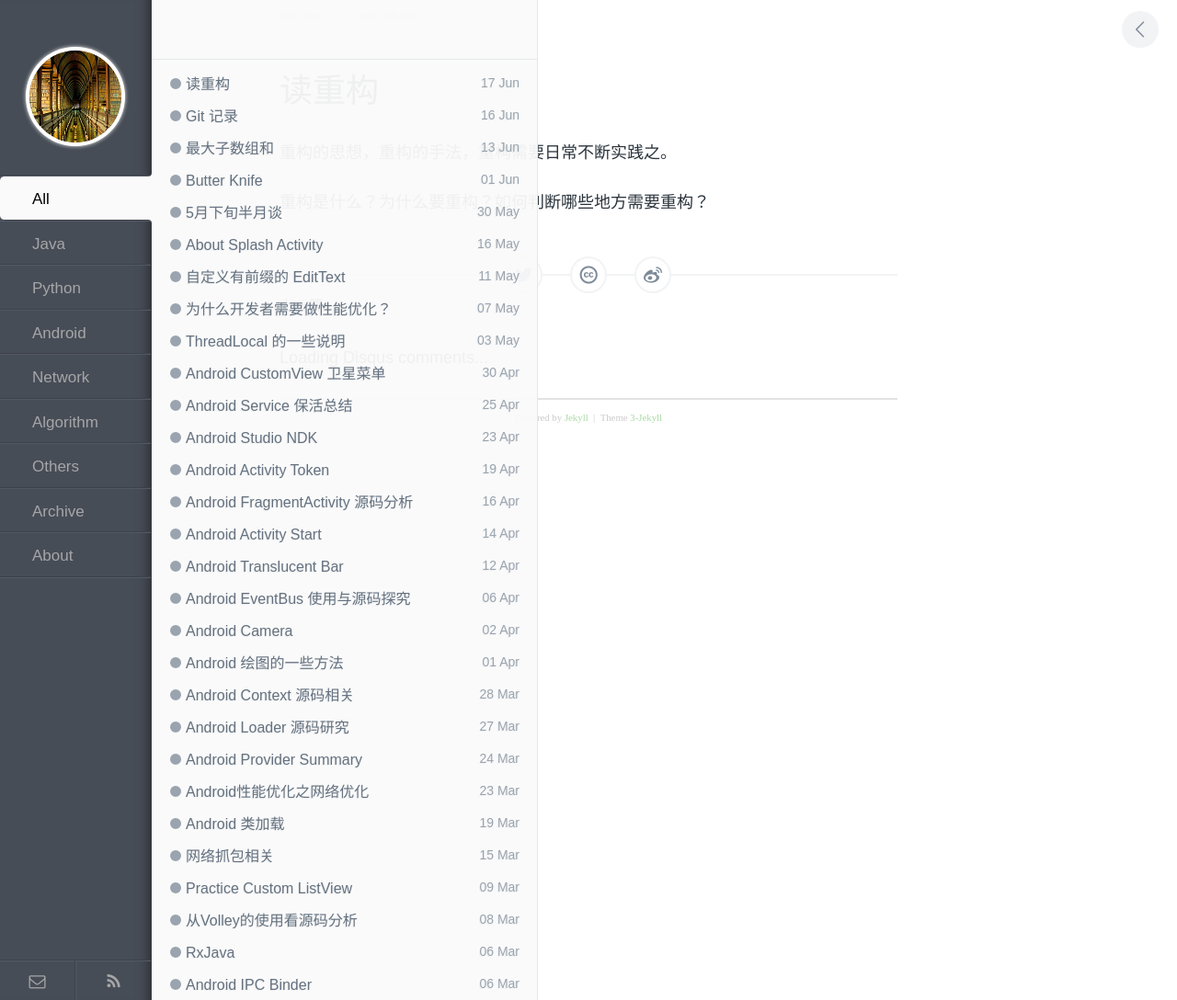
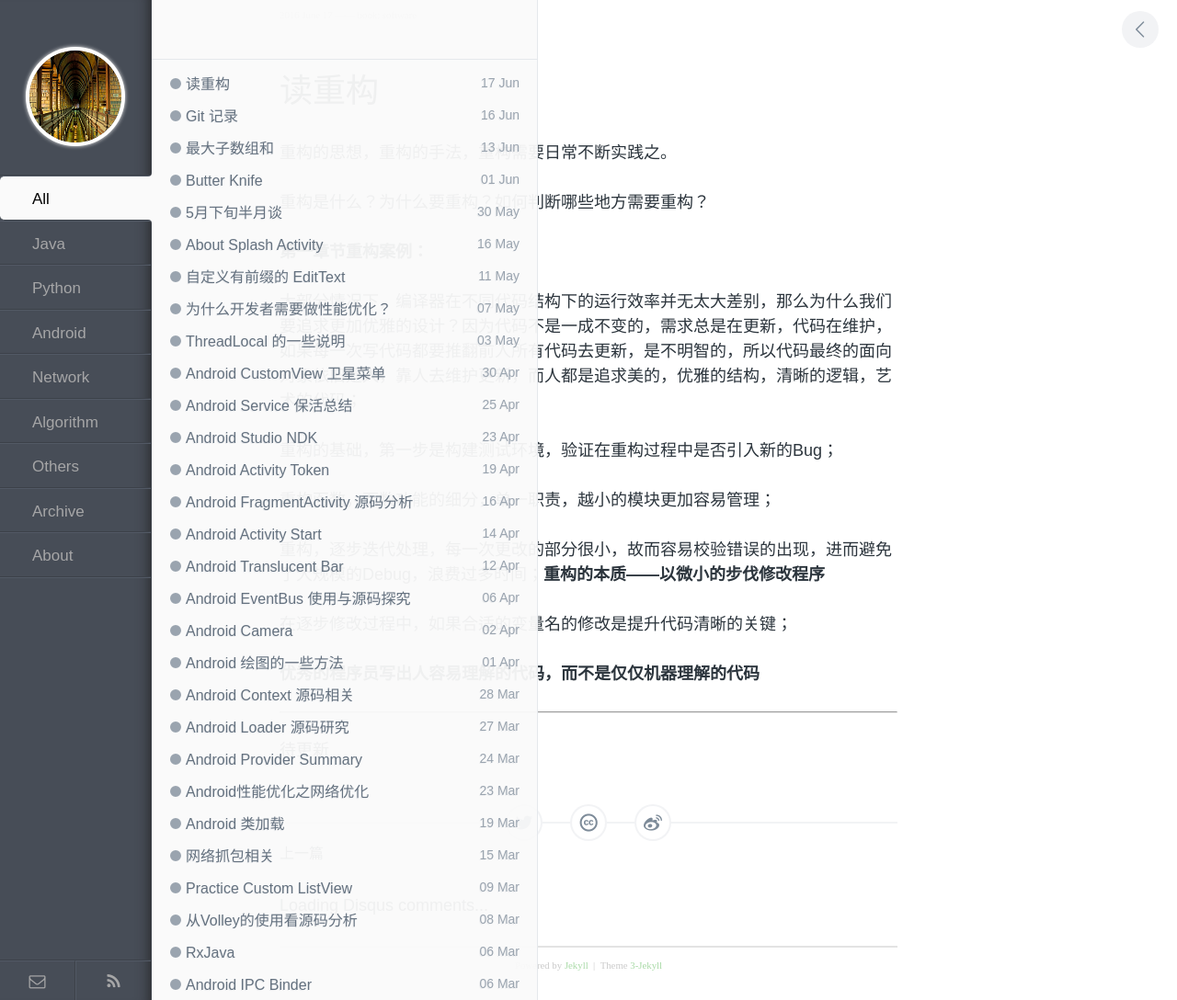
Before and after one commit to enlipan/enlipan.github.io, a Jekyll site: the page built from _posts/2016-06-17-read-refactoring.md, in a window 1280 px wide. Shown: the whole page at 92% size. Built offline with Jekyll 4.4.1, drawn with Linux system fonts in a browser that asks for light colours; nearby versions of some CDN libraries; comment, search, counter and statistics services are not loaded.

Commit message:
modify pages refactoring

```diff
--- a/_posts/2016-06-17-read-refactoring.md
+++ b/_posts/2016-06-17-read-refactoring.md
@@ -8,3 +8,27 @@ keywords: [book, software]
 重构的思想，重构的手法，重构需要日常不断实践之。
 
 重构是什么？为什么要重构？如何判断哪些地方需要重构？
+
+
+**第一章节重构案例：**
+
+大部分情况下，编译器在不同代码结构下的运行效率并无太大差别，那么为什么我们要追求更加优雅的设计？因为代码不是一成不变的，需求总是在更新，代码在维护，如果每一次写代码都要推翻前人所有代码去更新，是不明智的，所以代码最终的面向对象依旧是人，靠人去维护更新，而人都是追求美的，优雅的结构，清晰的逻辑，艺术的代码；
+
+重构的基础，第一步是构建测试环境，验证在重构过程中是否引入新的Bug；
+
+重构函数，函数功能的细分，单一职责，越小的模块更加容易管理；
+
+重构，逐步迭代处理，每一次更改的部分很小，故而容易校验错误的出现，进而避免了大规模的Debug，浪费过多时间；**重构的本质——以微小的步伐修改程序**
+
+在逐步修改过程中，如果合适的变量名的修改是提升代码清晰的关键；
+
+**优秀的程序员写出人容易理解的代码，而不是仅仅机器理解的代码**
+
+
+
+
+
+
+---
+
+待更新
```
